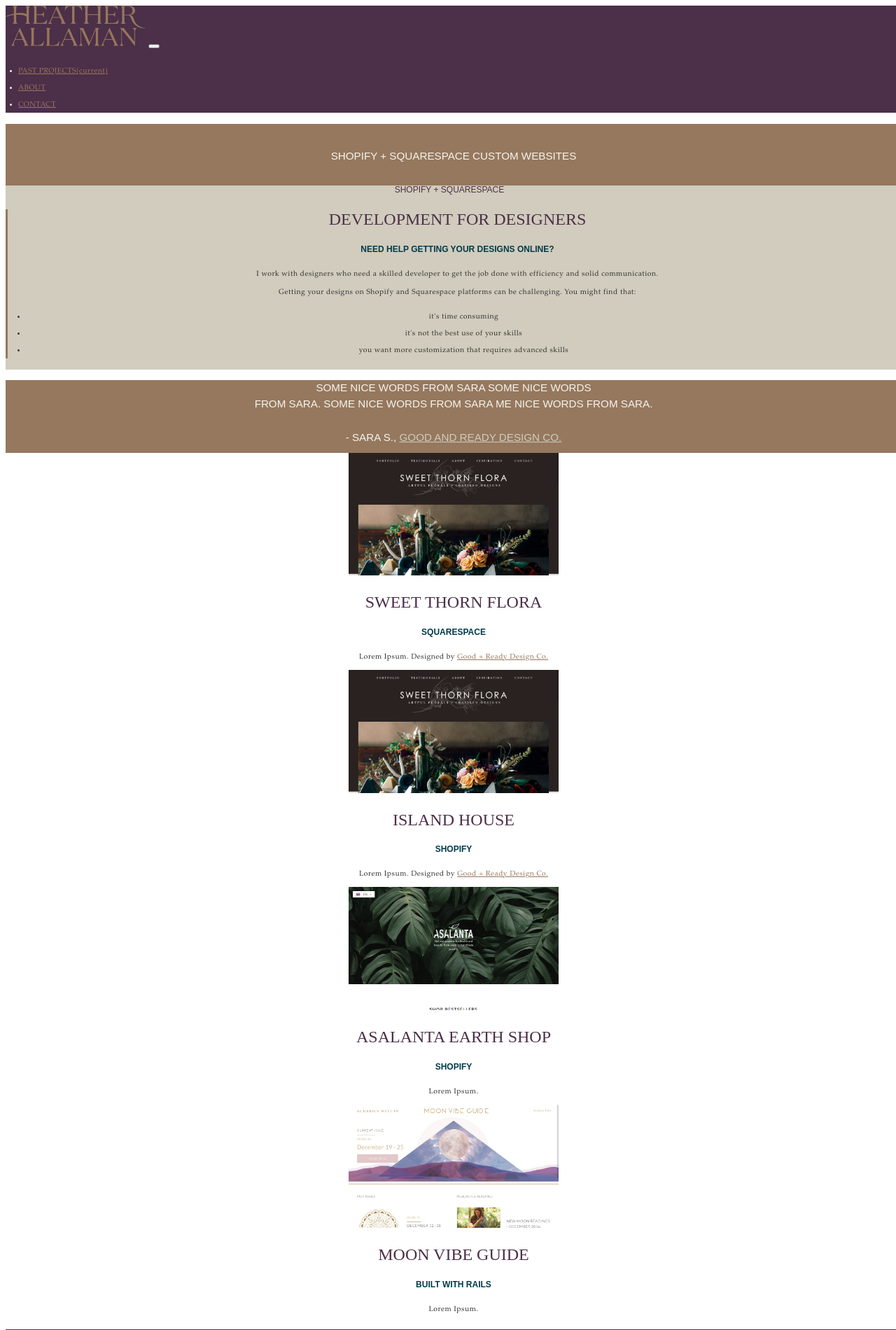
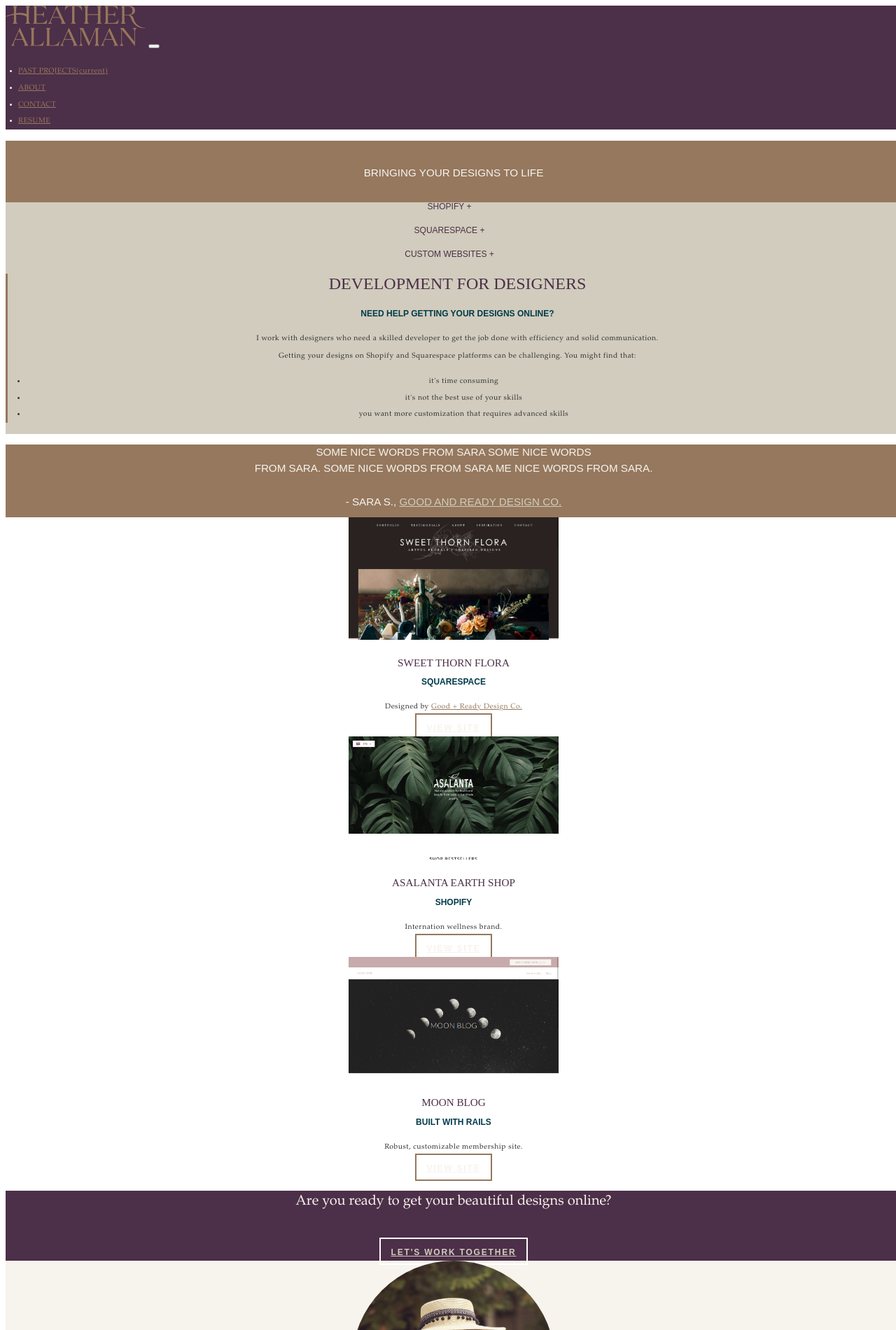
Before and after one commit to hallaman/heatherallaman.com, a Rails app: page / in a window 1280 px wide. Shown: the top 1900 px of the page at 70% size. Run offline with Rails 7, Linux system fonts and the light colour scheme; style sheets or scripts are compiled from the project's sources; some libraries are stand-ins or nearby versions.

Commit message:
a whole new world

```diff
--- a/app/assets/stylesheets/projects.scss
+++ b/app/assets/stylesheets/projects.scss
@@ -82,6 +82,23 @@
 }
 
 #work {
+
+  .col {
+    width: 100%;
+    margin: 0 auto;
+    flex-grow: 0;
+
+    .info {
+      min-width: 300px;
+    }
+  }
+
+  h1 {
+    font-size: .95em;
+    padding-bottom: 0;
+    margin-bottom: 0;
+  }
+
   .img-thumbnail {
       max-width: 300px;
       margin-bottom: 1em;
--- a/app/views/layouts/_header.html.erb
+++ b/app/views/layouts/_header.html.erb
@@ -16,6 +16,9 @@
       <li class="nav-item">
         <a class="nav-link" href="/#contact">CONTACT</a>
       </li>
+      <li class="nav-item">
+        <a class="nav-link" href="/#resume">RESUME</a>
+      </li>
     </ul>
   </div>
 
--- a/app/views/projects/index.html.erb
+++ b/app/views/projects/index.html.erb
@@ -9,7 +9,7 @@
 	<div class="work-header">
 		<div class="row">
 			<div class="col mx-auto">
-				<h3 class="text-center">Shopify + Squarespace Custom Websites</h3>
+				<h3 class="text-center">Bringing your designs to life</h3>
 			</div>
 		</div>
 	</div>
@@ -19,7 +19,9 @@
 		<div class="row align-items-start d-flex m-5">
 
 			<div class="col-sm-12 col-md-3 justify-content-md-start justify-content-lg-end text-right">
-				<h2 class="side">Shopify + Squarespace </h2>
+				<h2 class="side">Shopify + </h2>
+				<h2 class="side">Squarespace + </h2>
+				<h2 class="side">Custom Websites + </h2>
 			</div>
 
 			<div class="entry col-sm-12 col-md-7 text-left border-left">
@@ -55,45 +57,49 @@
 
 
 	<div class="m-5" id="work">
-		<div class="row d-flex justify-content-around align-items-center">
+		<div class="row">
 
-			<div class="entry col-sm-12 col-md-4  text-left mx-auto ">
-				<a href="https://www.kale-tan-c5ya.squarespace.com">
+			<div class="col text-center mx-auto pb-5 align-self-center d-flex">
+				<a href="https://www.sweetthornflora.com" target="_blank">
 					<%= image_tag 'stf.png', class: 'img-thumbnail' %>
 				</a>
-				<div>
+				<div class="pl-3 align-self-center text-left info">
 					<h1>SWEET THORN FLORA</h1>
 					<h2>Squarespace</h2>
-					<p>Lorem Ipsum. Designed by <a href="http://www.goodready.co" target="_blank">Good + Ready Design Co.</a></p>
+
+					<p >Designed by <a href="http://www.goodready.co" target="_blank">Good + Ready Design Co.</a></p>
+					<%= link_to "VIEW SITE", "https://www.sweetthornflora.com", class: "btn btn-default btn-gold m-auto", target: '_blank' %>
 				</div>
 			</div>
+		</div>
+		<div class="row">
 
 
-			<div class="entry col-sm-12 col-md-4 text-left mx-auto ">
-				<%= image_tag 'stf.png', class: 'img-thumbnail' %>
-				<div>
-					<h1>ISLAND HOUSE</h1>
+			<div class=" col text-center mx-auto pb-5 d-flex">
+				<a href="https://www.asalantaearthshop.com" target="_blank">
+					<%= image_tag 'asa.png', class: 'img-thumbnail' %>
+				</a>
+				<div class="pl-3 align-self-center text-left info">
+					<h1>ASALANTA EARTH SHOP</h1>
 					<h2>Shopify</h2>
-					<p>Lorem Ipsum. Designed by <a href="http://www.goodready.co" target="_blank">Good + Ready Design Co.</a></p>
+					<p>Internation wellness brand.</p>
+					<%= link_to "VIEW SITE", "http://www.asalantaearthshop.com", class: "btn btn-default btn-gold text-center m-auto", target: '_blank' %>
 				</div>
+
 			</div>
+		</div>
+		<div class="row">
 
 
-			<div class="entry col-sm-12 col-md-4 text-left mx-auto ">
-				<%= image_tag 'asa.png', class: 'img-thumbnail' %>
-				<div>
-					<h1>ASALANTA EARTH SHOP</h1>
-					<h2>Shopify</h2>
-					<p>Lorem Ipsum.</p>
-				</div>
-			</div>
-
-			<div class="entry col-sm-12 col-md-4 text-left mx-auto ">
-				<%= image_tag 'mvg.png', class: 'img-thumbnail' %>
-				<div>
-					<h1>MOON VIBE GUIDE</h1>
+			<div class=" col text-center mx-auto d-flex">
+				<a href="https://heathersmoonblog.herokuapp.com" target="_blank">
+					<%= image_tag 'mvg.png', class: 'img-thumbnail' %>
+				</a>
+				<div class="pl-3 align-self-center text-left info">
+					<h1>MOON BLOG</h1>
 					<h2>Built with Rails</h2>
-					<p>Lorem Ipsum.</p>
+					<p>Robust, customizable membership site.</p>
+					<%= link_to "VIEW SITE", "https://heathersmoonblog.herokuapp.com", class: "btn btn-default btn-gold text-center m-auto", target: '_blank' %>
 				</div>
 			</div>
 
```
Also changed, not shown: app/assets/images/mvg.png.
